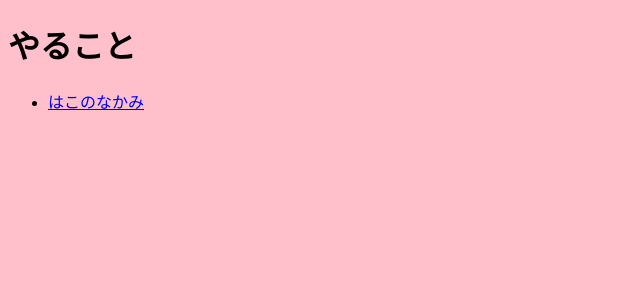
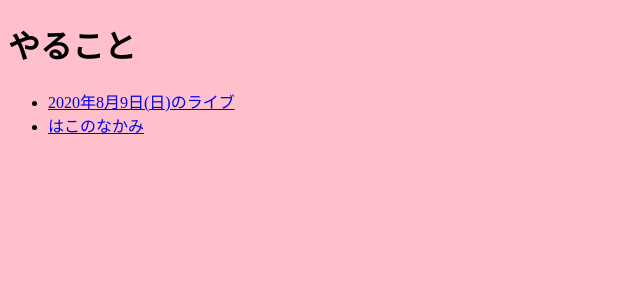
Before and after one commit to takaoyamakoshi/momochi, a Jekyll site: the page built from homemaking/project/todo/index.md, in a window 1280 px wide. Shown: the top 300 px of the page, without its empty margins (0-640 px from the left). Built offline with Jekyll 4.4.1, drawn with Linux system fonts in a browser that asks for light colours; our own code applies the rules of GitHub Pages for plain Markdown files.

Commit message:
Update index.md

```diff
--- a/homemaking/project/todo/index.md
+++ b/homemaking/project/todo/index.md
@@ -1,3 +1,4 @@
 # やること
 
+- [2020年8月9日(日)のライブ](./2020_0809_live/)
 - [はこのなかみ](./chest)
```
